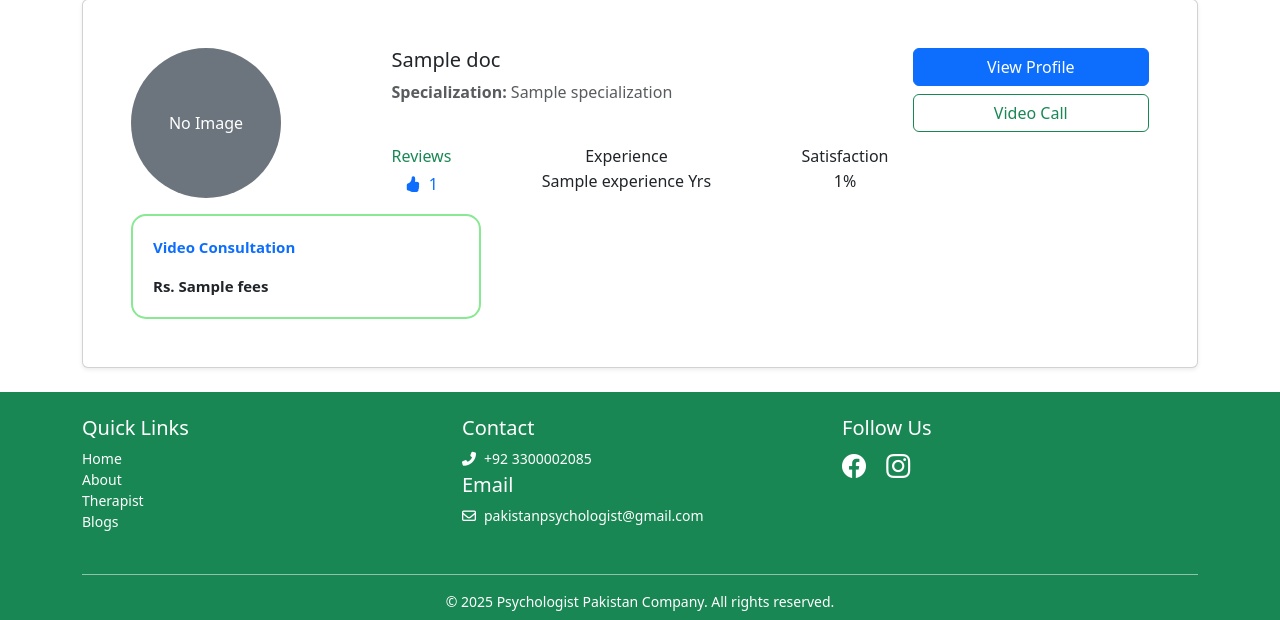
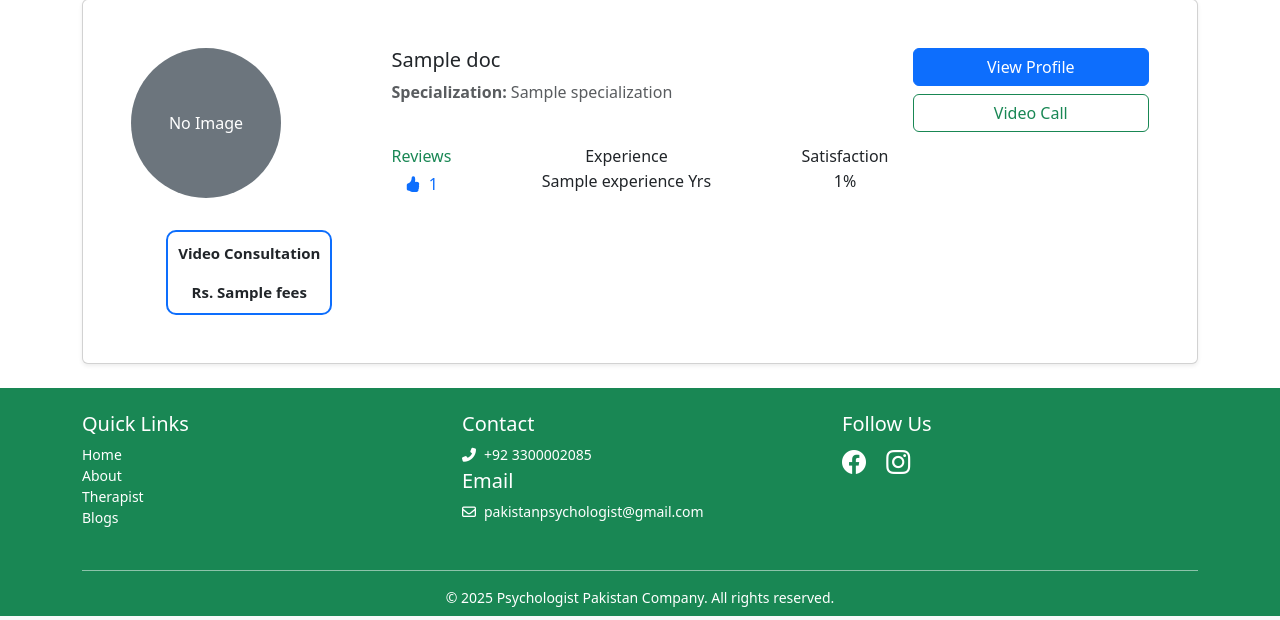
Before and after one commit to Shahrozali2546/Psycologist_Consultant_Flask, a Flask app: template templates/doctor.html in a window 1280 px wide. Shown: the part 194-814 px from the top of the page. Run offline with Flask 3, Linux system fonts and the light colour scheme; the template is opened without the code that fills it: most values are stand-ins (such as "Sample title", 1, 10 or a date in 2020).

Commit message:
update doctor fees design

```diff
--- a/templates/doctor.html
+++ b/templates/doctor.html
@@ -32,8 +32,8 @@
         {% endif %}
 
         <!-- Fees Block Video Consultation -->
-        <div class="mt-3" style="border: 2px solid #89E894; border-radius: 15px; padding: 20px;  width: 350px; text-align: left; ">
-          <p class="mb-3" style="font-weight: bold; font-size: 15px; color: #0d6efd;">Video Consultation</p>
+        <div class="mt-3" style="border: 2px solid #0d6efd; border-radius: 10px; padding: 10px;  display:inline-block; ">
+          <p class="mb-3" style="font-weight: bold; font-size: 15px;">Video Consultation</p>
           <p class="mb-0" style="font-size: 15px; font-weight: bold; ">Rs. {{ doctor.fees }}</p>
         </div>
       </div>
```
